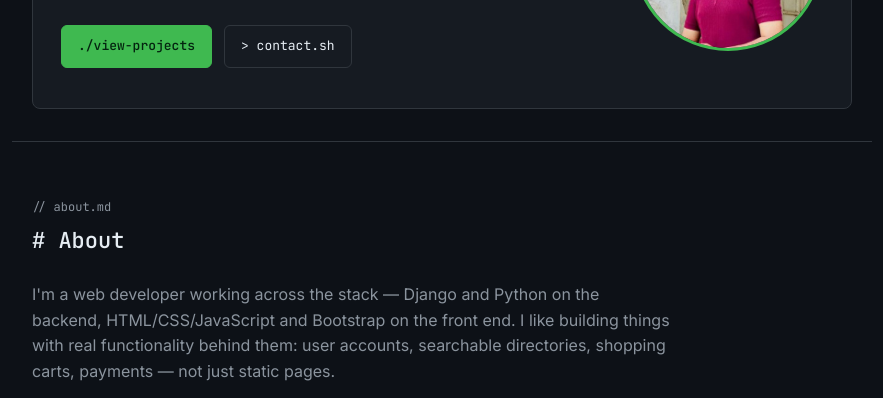
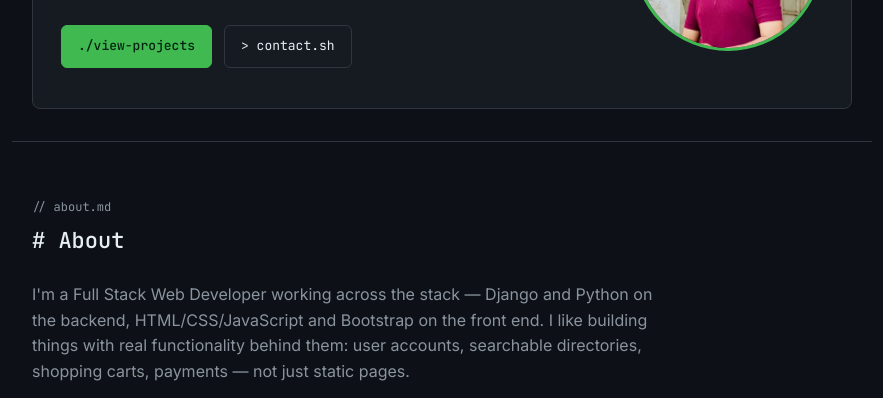
Before and after one commit to ali-sher-makki/portfolio, a plain HTML site: page index.html in a window 1280 px wide. Shown: the part 346-744 px from the top of the page, without its empty margins (198-1081 px from the left). Drawn offline with Linux system fonts and the light colour scheme.

Commit message:
update title and bio

```diff
--- a/index.html
+++ b/index.html
@@ -3,7 +3,7 @@
 <head>
 <meta charset="UTF-8">
 <meta name="viewport" content="width=device-width, initial-scale=1.0">
-<title>Ali Sher — Web Developer</title>
+<title>Ali Sher — Full StackWeb Developer</title>
 <meta name="description" content="Portfolio of Ali Sher, web developer.">
 <link rel="preconnect" href="https://fonts.googleapis.com">
 <link rel="preconnect" href="https://fonts.gstatic.com" crossorigin>
@@ -61,7 +61,7 @@
     <h2># About</h2>
     <div class="prose">
       <!-- TODO: replace with your own bio -->
-      <p>I'm a web developer working across the stack — Django and Python on the backend, HTML/CSS/JavaScript and
+      <p>I'm a Full Stack Web Developer working across the stack — Django and Python on the backend, HTML/CSS/JavaScript and
       Bootstrap on the front end. I like building things with real functionality behind them: user accounts,
       searchable directories, shopping carts, payments — not just static pages.</p>
       <p>Outside of client work, I spend time building and backtesting side projects — currently that's
```
